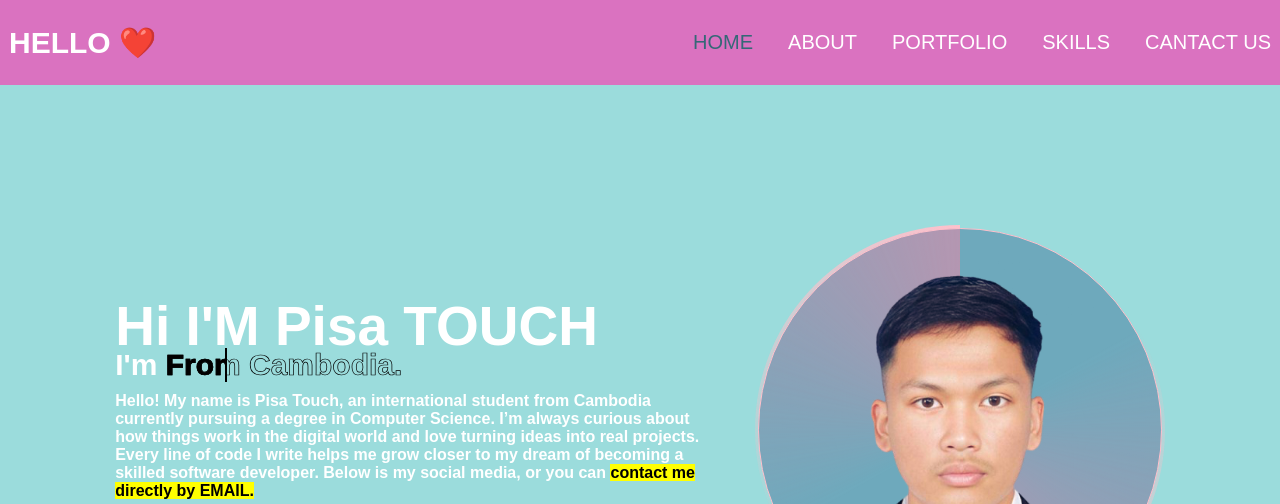
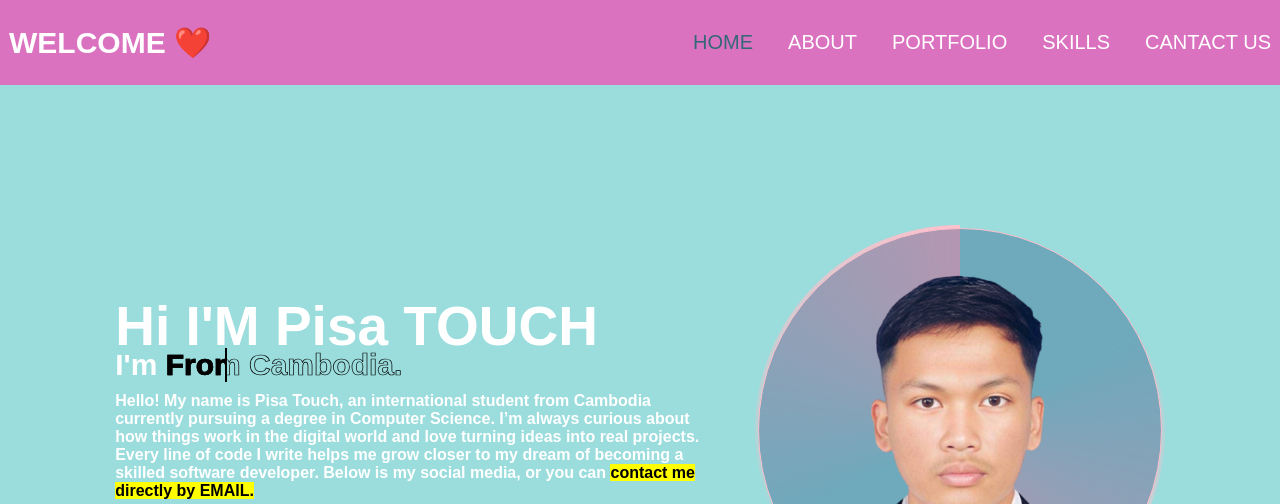
Before and after one commit to touchpisa788-svr-cam/PISA_TOUCH_25-A06-081, a plain HTML site: page index.html in a window 1280 px wide. Shown: the top 504 px of the page. Drawn offline with nearby package versions, Linux system fonts and the light colour scheme; a web font is replaced by a local one.

Commit message:
Welcome Message

```diff
--- a/index.html
+++ b/index.html
@@ -10,7 +10,7 @@
 </head>
 <body>
     <nav class="nav">
-        <a href="#" class="logo">HELLO ❤️</a>
+        <a href="#" class="logo">WELCOME ❤️</a>
         <ul>
             <li class="active"><a href="#">HOME</a></li>
             <li><a href="#about">ABOUT</a></li>
```
